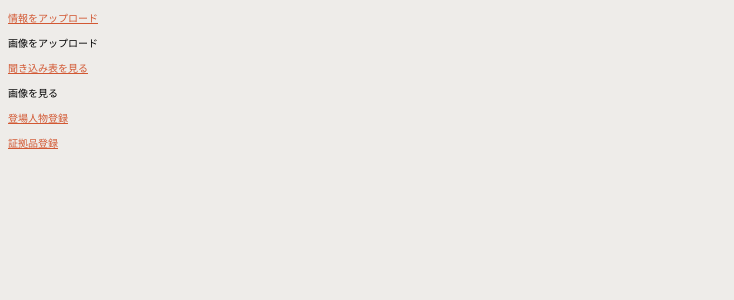
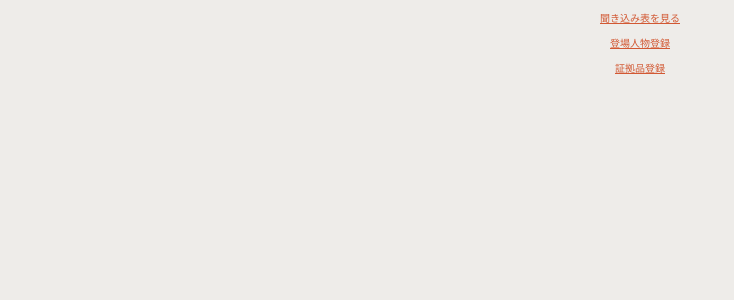
Before and after one commit to saksakchoc/mistery, a Django app: page /mainapp/ in a window 1280 px wide. Shown: the top 300 px of the page, without its empty margins (0-734 px from the left). Run offline with Django 3.2, Linux system fonts and the light colour scheme.

Commit message:
for lolipop

```diff
--- a/mainapp/forms.py
+++ b/mainapp/forms.py
@@ -7,6 +7,7 @@ class InfoForm(forms.Form):
     person = Person.objects.all()
     persondata = []
     i = 0
+    #セレクトボックスに選択肢をセット
     for item in person:
         tp = (i,item.person)
         persondata.append(tp)
@@ -14,14 +15,15 @@ class InfoForm(forms.Form):
     stuff = Stuff.objects.all()
     stuffdata = []
     i = 0
+    #セレクトボックスに選択肢をセット
     for item in stuff:
         tp = (i,item.stuff)
         stuffdata.append(tp)
         i += 1
     person = forms.ChoiceField(label='person', choices=persondata)
     stuff = forms.ChoiceField(label='stuff', choices=stuffdata)
-    card = forms.CharField(label='card')
-    content = forms.CharField(label='content')
+    card = forms.CharField(label='card', required=False)
+    content = forms.CharField(label='content',required=False,widget=forms.Textarea)
 
 class PersonForm(forms.Form):
     person = forms.CharField(label='person')
--- a/mainapp/static/css/style.css
+++ b/mainapp/static/css/style.css
@@ -5,9 +5,9 @@ body {
 body {
 	font: 10px sans-serif;
 }
-table {
+/* table {
     display: inline-block;
-}
+} */
 td {
     width: 200px;
     height: 100px;
@@ -24,7 +24,15 @@ thead {
 tbody {
     overflow-x: hidden;
     overflow-y: scroll;
-    height: calc(100%-50px);
+    height: 300px;
+    /* height: calc(100%-50px); */
+}
+#infotable {
+    table-layout:fixed;
+}
+#id_content{
+    width: 280px;
+    height: 100px;
 }
 a:link {
 	color: #d25833;
@@ -51,8 +59,8 @@ a:active {
     transition: .3s;/*滑らかな動きに*/
     box-shadow: 0 2px 2px 0 rgba(0,0,0,.12), 0 2px 2px 0 rgba(0,0,0,.24);/*影*/
     position:fixed;
-    right:50px;
-    bottom:50px;
+    right:20px;
+    bottom:20px;
     transition:1s;
     opacity:0.7;
     color: #d25833;
@@ -66,3 +74,6 @@ a:active {
  #fab i {/*中央のアイコン*/
   line-height: 56px;/*＝幅と高さ*/
 }
+.center {
+    text-align: center;
+}
--- a/mainapp/templates/mainapp/index.html
+++ b/mainapp/templates/mainapp/index.html
@@ -7,18 +7,13 @@
 <link rel="stylesheet" type="text/css" href="{% static 'css/style.css' %}">
 </head>
 <body>
-<p><a href="{% url 'uploadinfo' %}">
-    情報をアップロード
-</a></p>
-    画像をアップロード
-    <p><a href="{% url 'dispinfo' %}">
+    <p class="center"><a href="{% url 'dispinfo' %}">
         聞き込み表を見る
     </a></p>
-    画像を見る
-    <p><a href="{% url 'addperson' %}">
+    <p class="center"><a href="{% url 'addperson' %}">
         登場人物登録
     </a></p>
-<p><a href="{% url 'addstuff' %}">
+    <p class="center"><a href="{% url 'addstuff' %}">
         証拠品登録
     </a></p>
 </body>
--- a/mainapp/urls.py
+++ b/mainapp/urls.py
@@ -1,6 +1,5 @@
 from django.urls import path
 from django.conf.urls import url
-from .views import InfoView
 from .views import PersonView
 from .views import StuffView
 from .views import DispView
@@ -9,7 +8,6 @@ from mainapp import views
 
 urlpatterns = [
     path('', views.index, name='index'),
-    url(r'^uploadinfo/', InfoView.as_view(), name='uploadinfo'),
     url(r'^addperson/', PersonView.as_view(), name='addperson'),
     url(r'^addstuff/', StuffView.as_view(), name='addstuff'),
     url(r'^dispinfo/', DispView.as_view(), name='dispinfo')
--- a/mainapp/views.py
+++ b/mainapp/views.py
@@ -12,25 +12,6 @@ from .models import Stuff
 def index(request):
     return render(request, 'mainapp/index.html')
 
-
-# 情報登録画面のView
-class InfoView(TemplateView):
-    def __init__(self):
-        self.params = {
-            'form': InfoForm(),
-        }
-
-    def get(self,request):
-        return render(request,'mainapp/uploadinfo.html', self.params)
-
-    def post(self,request):
-        person = InfoForm.persondata[int(request.POST['person'])][1]
-        stuff = InfoForm.stuffdata[int(request.POST['stuff'])][1]
-        card = request.POST['card']
-        content = request.POST['content']
-        info = Info(person=person,stuff=stuff,card=card,content=content)
-        info.save()
-        return redirect(to='/mainapp/uploadinfo')
 # 登場人物登録画面のView
 class PersonView(TemplateView):
     def __init__(self):
@@ -67,8 +48,18 @@ class DispView(TemplateView):
         self.params = {
             'persondata' : Person.objects.all(),
             'stuffdata' : Stuff.objects.all(),
-            'infodata' : Info.objects.all()
+            'infodata' : Info.objects.all(),
+            'form': InfoForm,
         }
 
     def get(self,request):
         return render(request,'mainapp/dispinfo.html', self.params)
+
+    def post(self,request):
+        person = InfoForm.persondata[int(request.POST['person'])][1]
+        stuff = InfoForm.stuffdata[int(request.POST['stuff'])][1]
+        card = request.POST['card']
+        content = request.POST['content']
+        info = Info(person=person,stuff=stuff,card=card,content=content)
+        info.save()
+        return redirect(to='/mainapp/dispinfo')
```
Also changed, not shown: mainapp/templates/mainapp/dispinfo.html (+13 -16 lines), mainapp/templates/mainapp/uploadinfo.html (deleted, +0 -15 lines), db.sqlite3. Lines whose indentation alone changed are shown as unchanged.
